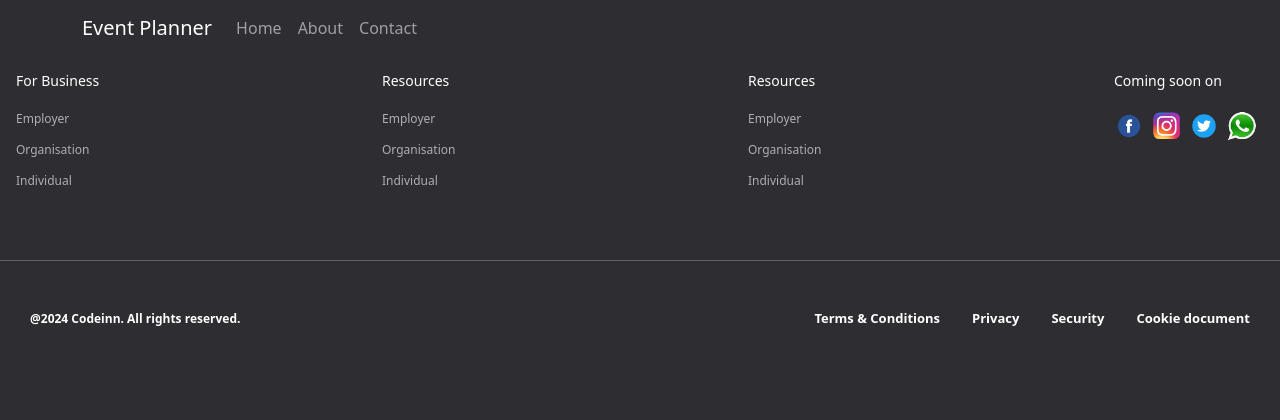
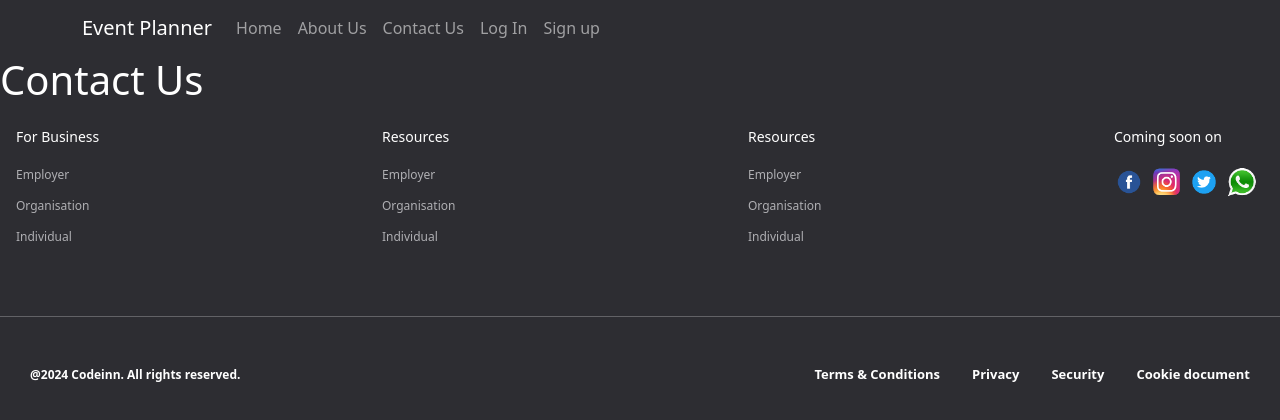
Before and after one commit to shpend6/Event_Planner_LIFE, a React (Vite) app in the folder EventPlanner/: page /contact in a window 1280 px wide. Shown: the top 420 px of the page. Built offline with nearby package versions, Linux system fonts and the light colour scheme.

Commit message:
roots/finish (1)

```diff
--- a/EventPlanner/src/components/Navbar.tsx
+++ b/EventPlanner/src/components/Navbar.tsx
@@ -11,8 +11,10 @@ function EventNavbar() {
         <Navbar.Collapse id="navbar-nav">
           <Nav className="ml-auto">
             <Nav.Link href="/">Home</Nav.Link>
-            <Nav.Link href="/admin">About</Nav.Link> {/* Change to /admin for Admin page */}
-            <Nav.Link href="/contact">Contact</Nav.Link> {/* Assuming you have a /contact route */}
+            <Nav.Link href="/about">About Us</Nav.Link> {/* Change to /about for About page */}
+            <Nav.Link href="/contact">Contact Us</Nav.Link> {/* Assuming you have a /contact route */}
+            <Nav.Link href="/login">Log In</Nav.Link> {/* Change to /about for About page */}
+            <Nav.Link href="/signup"> Sign up</Nav.Link> {/* Assuming you have a /contact route */}
           </Nav>
         </Navbar.Collapse>
       </Container>
--- a/EventPlanner/src/main.tsx
+++ b/EventPlanner/src/main.tsx
@@ -6,20 +6,23 @@ import "./index.css";
 import EventNavbar from './components/Navbar.tsx'
 import "./components/Navbar.css"
 import EventFooter from './components/Footer.tsx'
-import "./components/Footer.css"
-import './components/Slider.css'
-import AdminComponent from './pages/AdminPage'; // Import your Admin component
+import AboutComponent from './pages/AboutUs.tsx'; // Import your About component
 import HomeComponent from './pages/HomePage.tsx'
-
+import EventPage from './pages/EventPage.tsx'; // Import EventPage
+import Contact from "./pages/ContactUs.tsx";
+import Login from "./pages/LoginPage.tsx";
+import Signup from './pages/Signup'
 
 ReactDOM.createRoot(document.getElementById("root")!).render(
   <React.StrictMode>
+    <EventNavbar/>
     <Router>
-      <EventNavbar/>
       <Routes>
         <Route path="/" element={<HomeComponent />} />
-        <Route path="/admin/*" element={<AdminComponent />} />
-        {/* The /admin/* route will match any route starting with /admin */}
+        <Route path="/about*" element={<AboutComponent />} />
+        <Route path="/contact" element={<Contact />} /> {/* Add route for EventPage */}
+        <Route path="/login" element={<Login/>} /> {/* Add route for EventPage */}
+        <Route path="/signup" element={<Signup />} /> {/* Add route for EventPage */}
       </Routes>
       <EventFooter />
     </Router>
--- a/EventPlanner/src/pages/AboutUs.tsx
+++ b/EventPlanner/src/pages/AboutUs.tsx
@@ -1,7 +1,7 @@
 function About(){
   return(
     <div>
-      <p>About Us</p>
+      <h1>About Us</h1>
     </div>
   );
 }
--- a/EventPlanner/src/pages/ContactUs.tsx
+++ b/EventPlanner/src/pages/ContactUs.tsx
@@ -0,0 +1,8 @@
+function Contact(){
+    return(
+        <div>
+            <h1>Contact Us</h1>
+        </div>
+    );
+}
+export default Contact
--- a/EventPlanner/src/pages/HomePage.tsx
+++ b/EventPlanner/src/pages/HomePage.tsx
@@ -3,6 +3,7 @@ import useSWR from "swr";
 import axios from "axios";
 import ControlledCarousel from "../components/Slider";
 import Body from "../components/Body";
+
 
 interface User {
   id: number;
@@ -27,6 +28,7 @@ const UserList: React.FC = () => {
 
   return (
     <div>
+      <h1>HomePage</h1>
       <ControlledCarousel/>
       <Body/>
       <h1>User List</h1>
--- a/EventPlanner/src/pages/LoginPage.tsx
+++ b/EventPlanner/src/pages/LoginPage.tsx
@@ -0,0 +1,9 @@
+//vanesa
+function Login(){
+    return(
+        <div>
+            <h1>Log in</h1>
+        </div>
+    );
+}
+export default Login
--- /dev/null
+++ b/EventPlanner/src/pages/Signup.tsx
@@ -0,0 +1,8 @@
+function Signup(){
+    return(
+        <div>
+            <h1>Sign up</h1>
+        </div>
+    );
+}
+export default Signup
```
